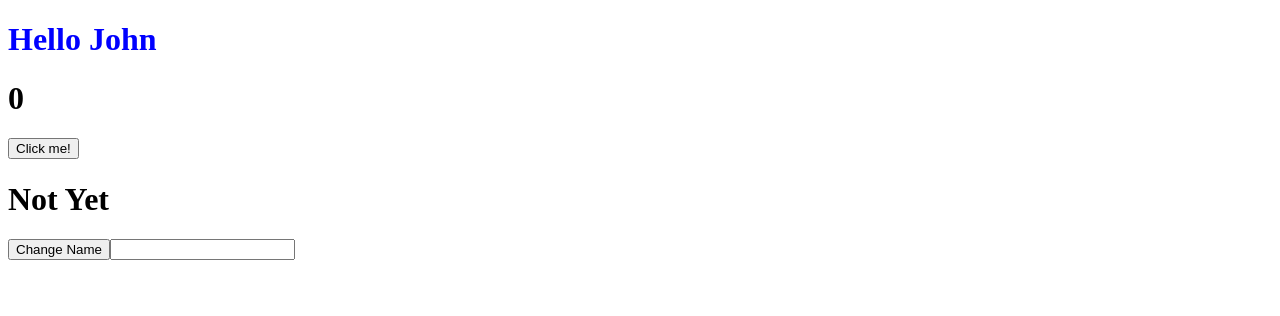
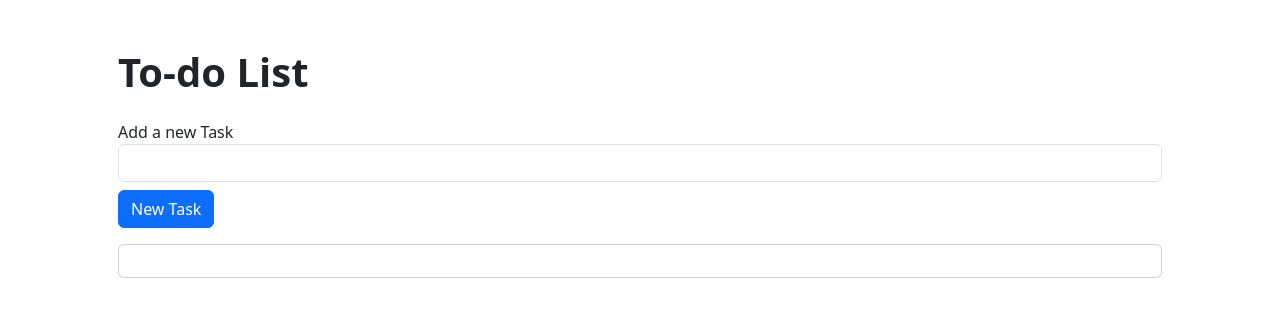
Before and after one commit to davincodes/reactdemo, a React (Vite) app: page / in a window 1280 px wide. Shown: the top 316 px of the page. Built offline with nearby package versions, Linux system fonts and the light colour scheme.

Commit message:
react simple todo list app

```diff
--- a/src/App.jsx
+++ b/src/App.jsx
@@ -1,37 +1,38 @@
 import { useState } from 'react'; //import useState
 import './css/style.css'
+import 'bootstrap/dist/css/bootstrap.css'
+import 'bootstrap/dist/js/bootstrap.js'
 function App() {
 
-  const [name, setName] = useState(`John`);  //name is the state (holds the value), setName is the function that will set the name. (modify and update.)
-  const [counter, setCounter] = useState(0); //as best practice use const on states.
+  const [todos, setTodos] = useState([]); //store todos, settodos
+  const [input, setInput] = useState('');
 
+  const newTodo = () =>{ //if you think its too long in the code you can use function then call it.
+    //spread operator.
+    setTodos([...todos, input]);
+    setInput('');
 
-  return ( //return is what HTML shall it return.
+  }
 
-  //State - allows us to dictate the status of a variable or value. ex. on or off. the button could be click, or not.
-        // - something that holds a value. it needs to be import
+  return (
+      <main className="container p-5">
+        <h1 className="fw-bold mb-4">To-do List</h1>
 
-  <>
-    <h1 className="blue">Hello {name} </h1>
-    <h1>{counter}</h1>
-    <button onClick={()=>{
-      setCounter(counter+1);
-    }}>
-      Click me!
-    </button>
+        <label htmlFor="newtodo">Add a new Task</label>
+        <input type="text" value={input} id="newtodo" className="form-control" onChange={(e)=>{
+          setInput(e.target.value);
+        }} />
 
-    {counter === 10 ? (<h1 style={{color: "green"}}>Congratulations</h1>) : (<h1>Not Yet</h1>)}
-    {/* Conditional  Rendering*/}
+        <button className="btn btn-primary mt-2" onClick={newTodo}>New Task</button>
 
-    <button onClick={()=>{
-      setName (`Arben`);
-    }}>Change Name
-    </button>
-
-    <input type="text" onChange={(e)=>{ // e stands for current value.
-      setName(e.target.value)
-    }}/>
-  </>
+        <div className="card mt-3 p-3">
+          {
+            todos.map((todo, index) => (
+              <div className="alert bg-light my-2" key={index}>{todo}</div>
+            )) //todo will get the element of an array step by step, index will be the index number of the element.
+          }
+        </div>
+      </main>
 
 
 
```
Also changed, not shown: 2 other files (tests, documents, lock files or other folders).
